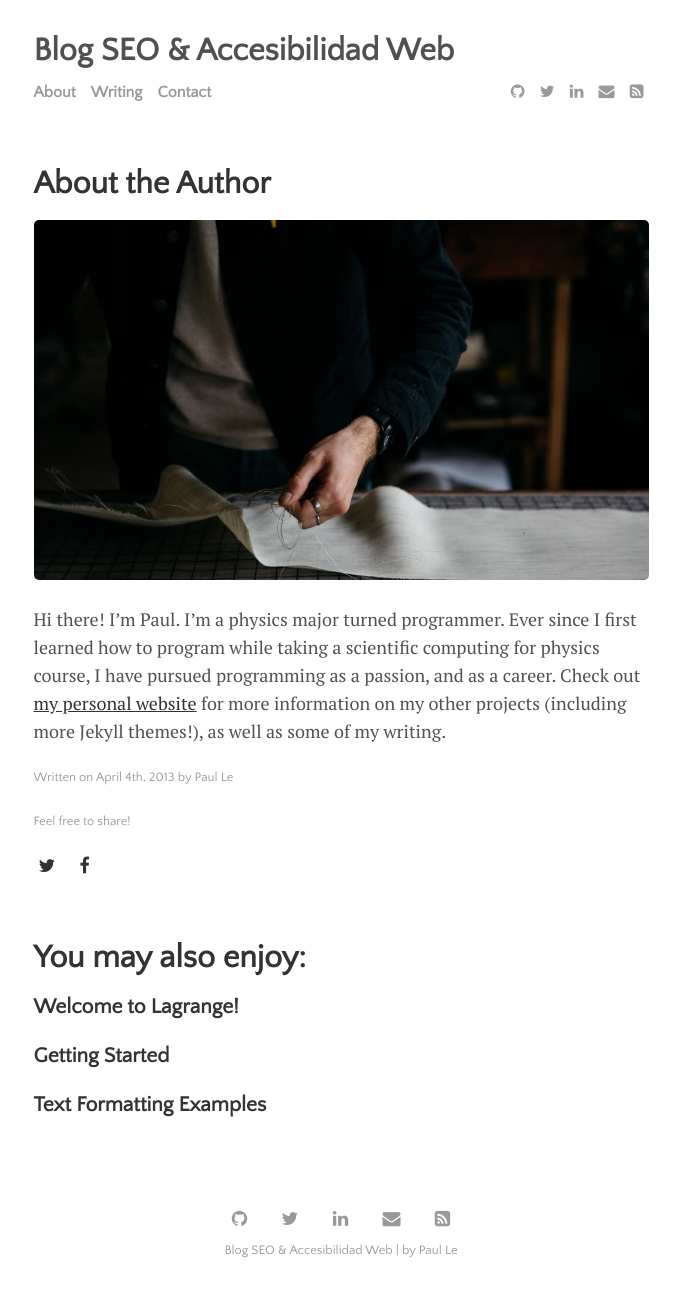
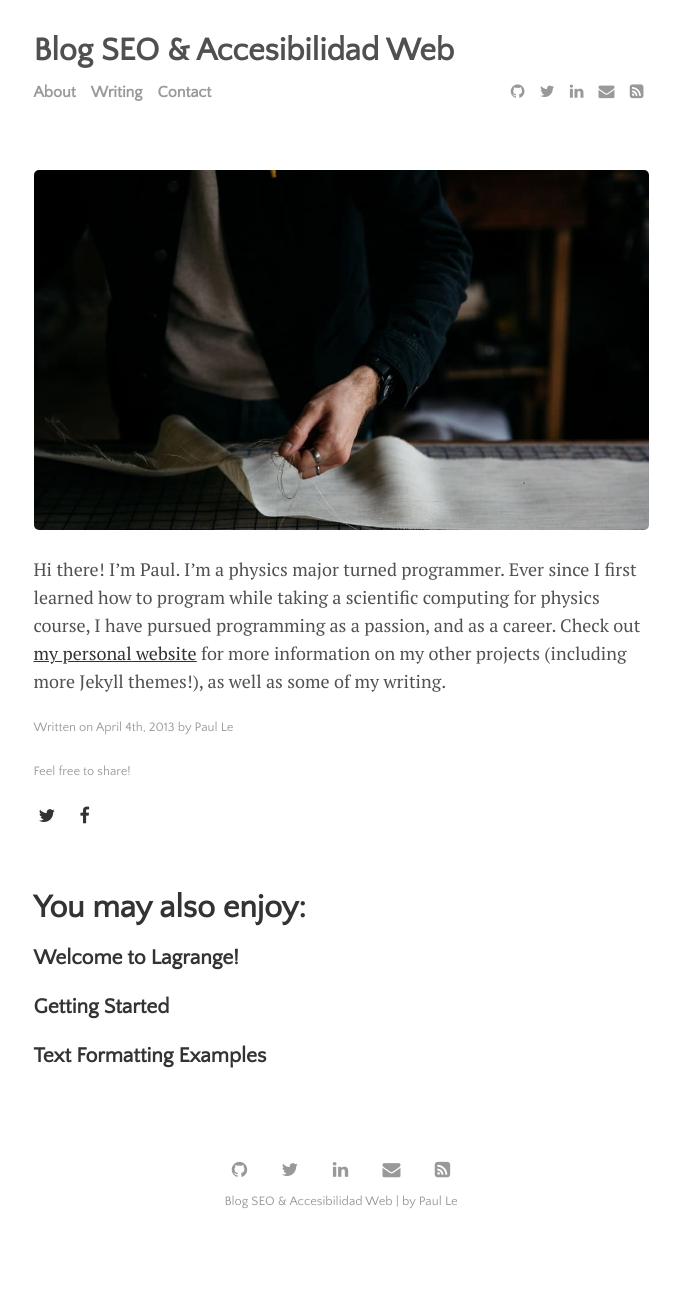
Before and after one commit to JuanEsquiviasO/blog, a Jekyll site: the page built from _posts/2013-04-04-about-the-author.md, in a window 1280 px wide. Shown: the whole page, without its empty margins (299-979 px from the left). Built offline with Jekyll 4.4.1, drawn with Linux system fonts in a browser that asks for light colours; after the commit the page ends 1247 px from its top, so only the background shows below that.

Commit message:
update in blog title

```diff
--- a/_layouts/post.html
+++ b/_layouts/post.html
@@ -3,7 +3,7 @@
 ---
 
 <h1>
-  {{ page.title }}
+  <!-- {{ page.title }} -->
 </h1>
 
 {% if page.image %}
```
